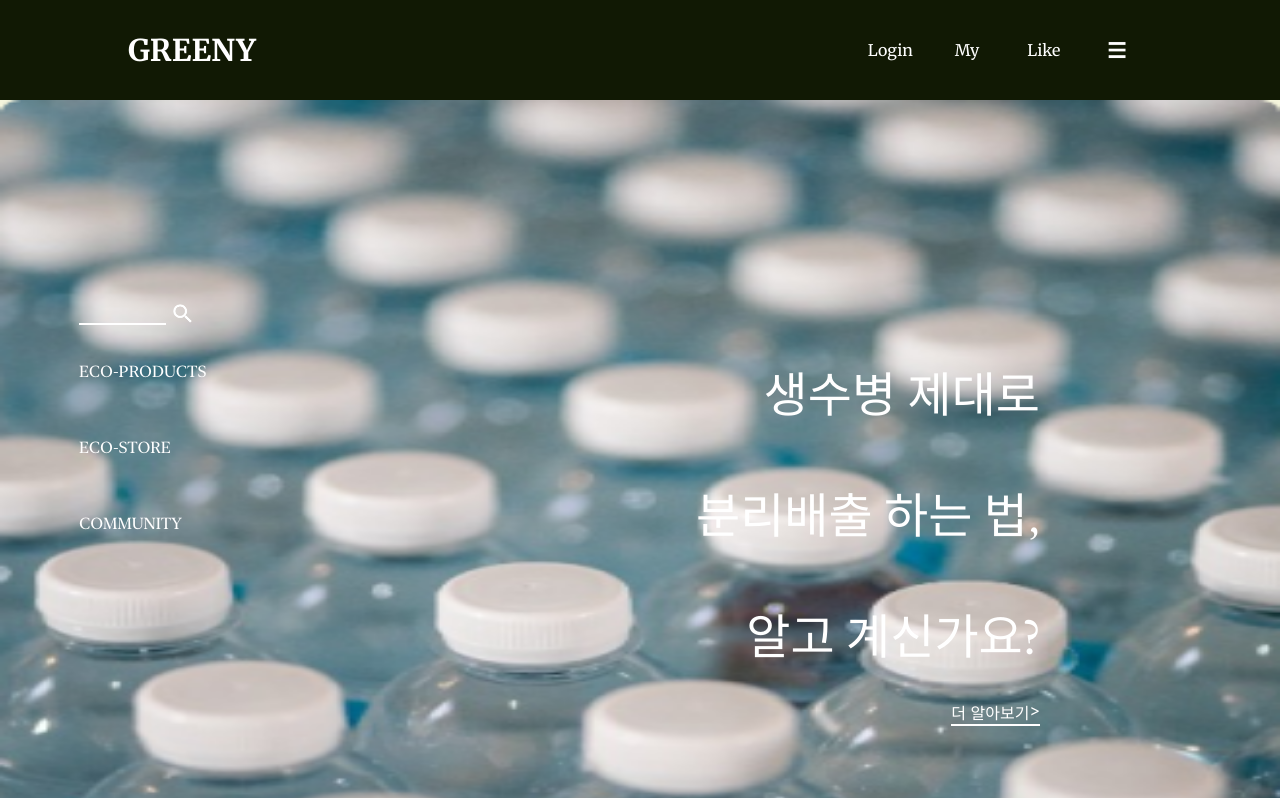
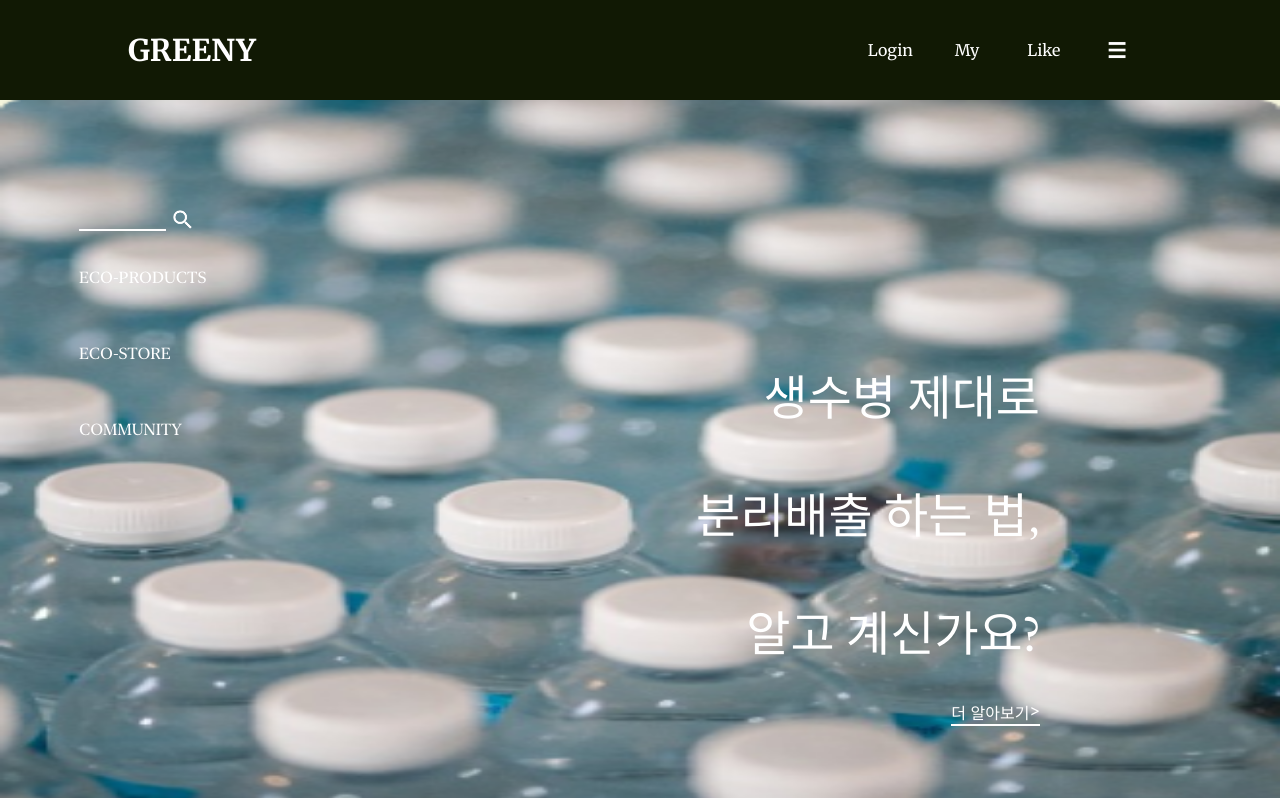
Before and after one commit to UMC-GREENY/greeny-frontend, a React (Create React App) app: page /store in a window 1280 px wide. Shown: the top 798 px of the page. Built offline with nearby package versions, Linux system fonts and the light colour scheme; no server answers.

Commit message:
style/배너수정

```diff
--- a/src/APP/Home/Banner/Banner.main.styles.js
+++ b/src/APP/Home/Banner/Banner.main.styles.js
@@ -8,7 +8,7 @@ export const BannerWrap = styled.div`
   justify-content: flex-start;
   align-items: flex-start;
   width: 1440px;
-  height: 900px;
+  height: 738px;
 `;
 export const MainImg = styled.img`
   width: 100%;
@@ -22,10 +22,9 @@ export const MainImg = styled.img`
 export const MainText = styled.div`
   &.whitest {
     color: white;
-    font-family: New York;
+    font-family: 'New York';
     font-size: 48px;
     font-weight: 550;
-    line-height: 73px;
     letter-spacing: 0em;
     position: absolute;
     top: 211px;
@@ -37,10 +36,9 @@ export const MainText = styled.div`
 
   &.blackst {
     color: black;
-    font-family: New York;
+    font-family: 'New York';
     font-size: 48px;
     font-weight: 550;
-    line-height: 73px;
     letter-spacing: 0em;
     position: absolute;
     top: 211px;
@@ -51,8 +49,6 @@ export const MainText = styled.div`
   }
 `;
 export const SideNavWrap = styled.div`
-  margin-top: 94px;
-  position: absolute;
 `;
 
 export const LinkWrapperr = styled.div`
--- a/src/APP/Home/Styled/Home.main.landing.picture.styles.js
+++ b/src/APP/Home/Styled/Home.main.landing.picture.styles.js
@@ -14,7 +14,7 @@ export const MainImg = styled.div`
 
 export const MainText = styled.span`
 	color: #FFFFFF;
-	font-family: New York;
+	font-family: 'New York';
 	font-size: 48px;
 	font-weight: 400;
 	line-height: 73px;
```
